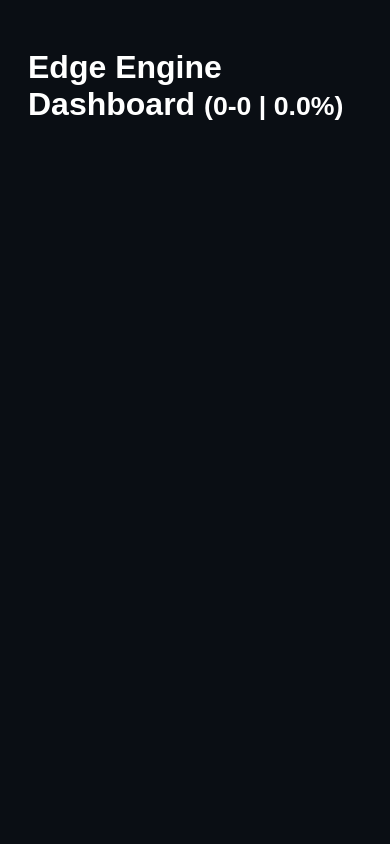
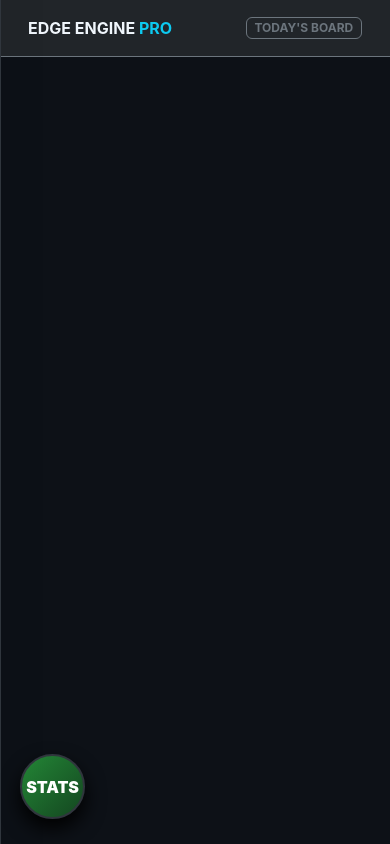
Before and after one commit to ktwom22/ncaabets, a Flask app: page / in a window 390 px wide. Run offline with Flask 3, Linux system fonts and the light colour scheme; data that the repository does not hold is empty.

Commit message:
add google

```diff
--- a/templates/index.html
+++ b/templates/index.html
@@ -1,80 +1,106 @@
 <!DOCTYPE html>
-<html>
+<html lang="en">
 <head>
-    <title>Edge Engine Pro</title>
+    <script async src="https://www.googletagmanager.com/gtag/js?id=G-VGV5RCKBP4"></script>
+    <script>
+      window.dataLayer = window.dataLayer || [];
+      function gtag(){dataLayer.push(arguments);}
+      gtag('js', new Date());
+      gtag('config', 'G-VGV5RCKBP4');
+    </script>
+    <meta charset="UTF-8">
+    <meta name="viewport" content="width=device-width, initial-scale=1.0">
+    <title>{{ seo.title }}</title>
+    <link href="https://cdn.jsdelivr.net/npm/bootstrap@5.3.0/dist/css/bootstrap.min.css" rel="stylesheet">
     <style>
-        :root { --must: #ffcc00; --good: #00ffcc; --fade: #888; --bg: #0a0e14; }
-        body { background: var(--bg); color: white; font-family: sans-serif; padding: 20px; }
-        .grid { display: grid; grid-template-columns: repeat(auto-fill, minmax(320px, 1fr)); gap: 20px; }
-
-        /* THE CARD */
-        .card { background: #1a1f26; border-radius: 12px; padding: 20px; border: 1px solid #333; position: relative; }
-        .live-tag { color: #ff4444; font-weight: bold; animation: pulse 1.5s infinite; }
-
-        /* TOOLTIP LOGIC */
-        .info-bubble {
-            display: inline-block; width: 18px; height: 18px; background: #444;
-            border-radius: 50%; text-align: center; font-size: 12px; cursor: help; margin-left: 5px;
-        }
-        .status-tag {
-            padding: 4px 8px; border-radius: 4px; font-weight: bold; font-size: 12px;
-            position: relative; cursor: help;
-        }
-        .status-tag[data-type="MUST BET"] { background: var(--must); color: black; }
-        .status-tag[data-type="GOOD BET"] { background: var(--good); color: black; }
-        .status-tag[data-type="FADE"] { background: var(--fade); color: white; }
-
-        /* THE POPUP BUBBLE */
-        .status-tag .tooltiptext {
-            visibility: hidden; width: 160px; background-color: #333; color: #fff;
-            text-align: center; border-radius: 6px; padding: 10px; position: absolute;
-            z-index: 1; bottom: 125%; left: 50%; margin-left: -80px; opacity: 0;
-            transition: opacity 0.3s; font-weight: normal; font-size: 11px; border: 1px solid #555;
-        }
-        .status-tag:hover .tooltiptext { visibility: visible; opacity: 1; }
-
-        .score-row { display: flex; justify-content: space-between; margin: 15px 0; border-top: 1px solid #333; padding-top: 10px; }
-        @keyframes pulse { 0% { opacity: 1; } 50% { opacity: 0.5; } 100% { opacity: 1; } }
+        :root { --bg: #0d1117; --card: #161b22; --border: #30363d; --accent: #58a6ff; --text: #f0f6fc; --success: #238636; --danger: #da3633; --muted: #8b949e; --must: #ffcc00; --good: #00ffcc; --fade: #888; }
+        body { background-color: var(--bg); color: var(--text); font-family: -apple-system, sans-serif; overflow-x: hidden; }
+        .slider { height: 100%; width: 0; position: fixed; top: 0; background: var(--card); transition: 0.3s ease; z-index: 2000; overflow-y: auto; box-shadow: 0 0 40px #000; }
+        #stats-sidebar { left: 0; border-right: 1px solid var(--border); }
+        #live-sidebar { right: 0; border-left: 1px solid var(--border); }
+        .game-container { perspective: 1200px; height: 440px; margin-bottom: 20px; cursor: pointer; }
+        .card-inner { position: relative; width: 100%; height: 100%; transition: transform 0.6s; transform-style: preserve-3d; }
+        .is-flipped .card-inner { transform: rotateY(180deg); }
+        .card-front, .card-back { position: absolute; width: 100%; height: 100%; backface-visibility: hidden; border-radius: 16px; background: var(--card); border: 1px solid var(--border); display: flex; flex-direction: column; overflow: hidden; }
+        .card-back { transform: rotateY(180deg); padding: 25px; background: #010409; }
+        .status-tag { padding: 4px 10px; border-radius: 6px; font-weight: 800; font-size: 0.75rem; position: relative; cursor: help; text-transform: uppercase; display: inline-block; }
+        .status-tag[data-type="MUST BET"] { background: var(--must); color: #000; }
+        .status-tag[data-type="GOOD BET"] { background: var(--good); color: #000; }
+        .status-tag[data-type="FADE"] { background: var(--fade); color: #fff; }
+        .status-tag .tooltip-text { visibility: hidden; width: 180px; background: #333; color: #fff; text-align: center; border-radius: 8px; padding: 10px; position: absolute; z-index: 100; bottom: 130%; left: 50%; margin-left: -90px; opacity: 0; transition: opacity 0.3s; border: 1px solid #555; font-size: 0.7rem; }
+        .status-tag:hover .tooltip-text { visibility: visible; opacity: 1; }
+        .t-logo { width: 60px; height: 60px; object-fit: contain; }
+        .score-proj { font-size: 2.2rem; font-weight: 800; color: var(--muted); }
+        .live-score-container { background: rgba(0, 0, 0, 0.3); border: 1px solid var(--border); border-radius: 10px; padding: 8px 20px; margin: 5px auto; display: inline-block; }
+        .live-score-val { font-family: 'Courier New', monospace; font-size: 1.6rem; font-weight: 900; color: var(--accent); letter-spacing: 2px; }
+        .fab { position: fixed; bottom: 25px; z-index: 3000; width: 65px; height: 65px; border-radius: 50%; display: flex; align-items: center; justify-content: center; font-weight: 900; cursor: pointer; border: 2px solid var(--border); box-shadow: 0 10px 20px #000; }
+        .fab-stats { left: 20px; background: linear-gradient(135deg, #238636, #144620); color: white; }
+        .fab-live { right: 20px; background: linear-gradient(135deg, #da3633, #8b0000); color: white; }
+        .pulse { width: 8px; height: 8px; background: #ff3e3e; border-radius: 50%; display: inline-block; margin-right: 5px; animation: pulse-red 2s infinite; }
+        @keyframes pulse-red { 0% { box-shadow: 0 0 0 0 rgba(255, 62, 62, 0.7); } 70% { box-shadow: 0 0 0 10px rgba(255, 62, 62, 0); } 100% { box-shadow: 0 0 0 0 rgba(255, 62, 62, 0); } }
     </style>
 </head>
 <body>
-    <h1>Edge Engine Dashboard <small>({{ stats.W }}-{{ stats.L }} | {{ stats.PCT }}%)</small></h1>
-    <div class="grid">
-        {% for game in games %}
-        <div class="card">
-            <div style="display: flex; justify-content: space-between;">
-                <span class="status">{{ game.status }}</span>
-                {% if game.is_live %}<span class="live-tag">● LIVE</span>{% endif %}
+    <nav class="navbar border-bottom border-secondary p-3 bg-dark sticky-top">
+        <div class="container d-flex justify-content-between align-items-center">
+            <span class="fw-bold">EDGE ENGINE <span class="text-info">PRO</span></span>
+            <span id="sync-status" class="badge bg-dark border border-secondary text-secondary">TODAY'S BOARD</span>
         </div>
-
-            <h3>{{ game.Matchup }}</h3>
-
-            <div class="score-row">
-                <div>
-                    <div style="font-size: 10px; color: #888;">SPREAD PICK</div>
-                    <strong>{{ game.Pick }} ({{ game.Pick_Spread }})</strong>
+    </nav>
+    <div class="container mt-4 pb-5">
+        <div class="row row-cols-1 row-cols-md-2 row-cols-lg-3 g-4">
+            {% for g in games %}
+            <div class="col">
+                <div class="game-container" onclick="this.classList.toggle('is-flipped')">
+                    <div class="card-inner shadow-lg">
+                        <div class="card-front">
+                            <div class="p-3 border-bottom border-secondary d-flex justify-content-between align-items-center">
+                                <span class="fw-bold text-info">{% if g.is_locked %}🔒 {% endif %}PICK: {{ g.Pick }} {{ g.Pick_Spread }}</span>
+                                {% if g.is_live %}<span class="badge bg-danger">LIVE</span>{% endif %}
                             </div>
-                <div style="text-align: right;">
-                    <div style="font-size: 10px; color: #888;">EDGE</div>
-                    <span style="color: #00ffcc;">+{{ game.Edge }}</span>
+                            <div class="text-center p-3">
+                                <div class="d-flex justify-content-around align-items-center mb-2">
+                                    <div><img src="{{ g.a_logo }}" class="t-logo" onerror="this.src='https://via.placeholder.com/60'"><div class="score-proj">{{ g.Proj_Away }}</div></div>
+                                    <div class="opacity-25 fw-bold">VS</div>
+                                    <div><img src="{{ g.h_logo }}" class="t-logo" onerror="this.src='https://via.placeholder.com/60'"><div class="score-proj">{{ g.Proj_Home }}</div></div>
+                                </div>
+                                <div class="live-score-container">
+                                    <small class="text-secondary d-block" style="font-size: 0.6rem;">LIVE SCORE</small>
+                                    <div class="live-score-val">{{ g.Final_Score }}</div>
                                 </div>
                             </div>
-
-            <div class="score-row" style="border: none;">
-                <div>
-                    <div style="font-size: 10px; color: #888;">OVER/UNDER</div>
-                    <span class="status-tag" data-type="{{ game.OU_Status }}">
-                        {{ game.OU_Status }}
-                        <span class="tooltiptext">{{ game.OU_Tip }}</span>
-                    </span>
+                            <div class="px-3 pb-3 text-center">
+                                <div class="status-tag" data-type="{{ g.OU_Status }}">{{ g.OU_Status }}<span class="tooltip-text">{{ g.OU_Tip }}</span></div>
+                                <div class="mt-1"><small class="text-muted">LINE: {{ g.OU_Pick }} | PROJ: {{ g.Proj_Total }}</small></div>
                             </div>
-                <div style="text-align: right;">
-                    <strong>{{ game.OU_Pick }}</strong>
-                    <div style="font-size: 10px; color: #888;">PROJ: {{ game.Proj_Total }}</div>
+                            <div class="row g-0 border-top border-secondary text-center p-3 mt-auto">
+                                <div class="col-6 border-end border-secondary"><small class="text-secondary d-block">STATUS</small><b>{% if g.is_live %}<span class="pulse"></span>{% endif %}{{ g.status }}</b></div>
+                                <div class="col-6"><small class="text-secondary d-block">EDGE</small><b class="text-warning">+{{ g.Edge }}</b></div>
+                            </div>
+                        </div>
+                        <div class="card-back">
+                            <h6 class="text-info border-bottom border-secondary pb-2">DATA SNAPSHOT</h6>
+                            <div class="d-flex justify-content-between mt-3"><span>Away Rank</span><b>#{{ g.a_rank }}</b></div>
+                            <div class="d-flex justify-content-between mt-2"><span>Home Rank</span><b>#{{ g.h_rank }}</b></div>
+                            <div class="mt-auto p-3 bg-dark rounded border border-secondary text-center">
+                                <small class="text-secondary">FINAL SCORE</small>
+                                <div class="h4 fw-bold">{{ g.Final_Score }}</div>
+                            </div>
+                        </div>
                     </div>
                 </div>
             </div>
             {% endfor %}
         </div>
+    </div>
+    <div id="stats-sidebar" class="slider">
+        <div class="p-4 border-bottom bg-dark d-flex justify-content-between align-items-center"><h5>MODEL PERFORMANCE</h5><button class="btn-close btn-close-white" onclick="toggleS('stats-sidebar')"></button></div>
+        <div class="p-4 text-center">
+            <h1 class="display-3 fw-bold text-info">{{ stats.PCT }}%</h1><p class="text-secondary">ACCURACY</p>
+            <div class="row g-2 mt-4"><div class="col-6 bg-dark p-3 rounded border border-secondary"><h2 class="text-success">{{ stats.W }}</h2><small>WINS</small></div><div class="col-6 bg-dark p-3 rounded border border-secondary"><h2 class="text-danger">{{ stats.L }}</h2><small>LOSSES</small></div></div>
+        </div>
+    </div>
+    <button class="fab fab-stats" onclick="toggleS('stats-sidebar')">STATS</button>
+    <script>function toggleS(id) { const s = document.getElementById(id); const w = window.innerWidth < 600 ? '100%' : '380px'; s.style.width = (s.style.width === w) ? '0' : w; }</script>
 </body>
 </html>
```
Lines whose indentation alone changed are shown as unchanged.
